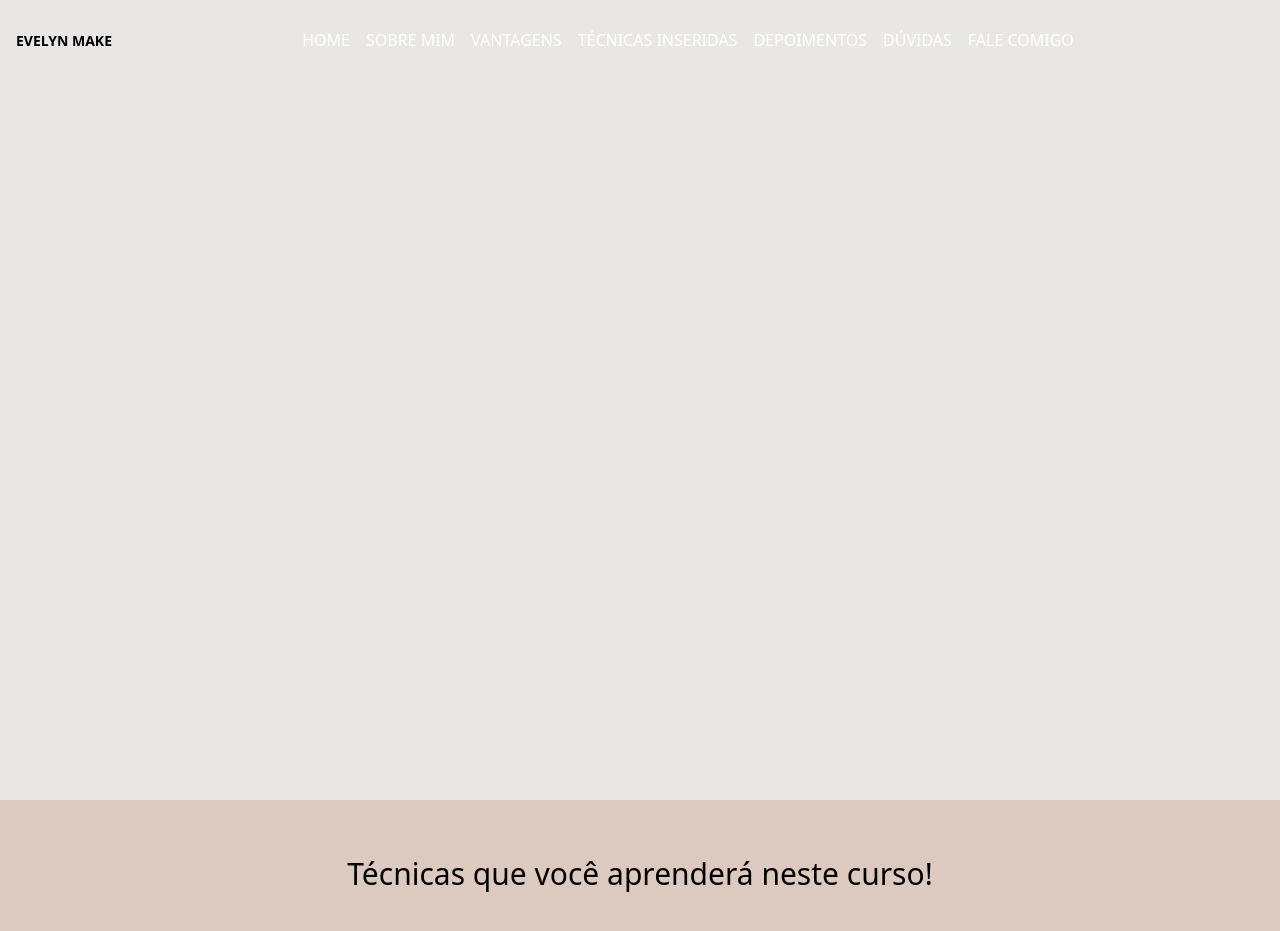
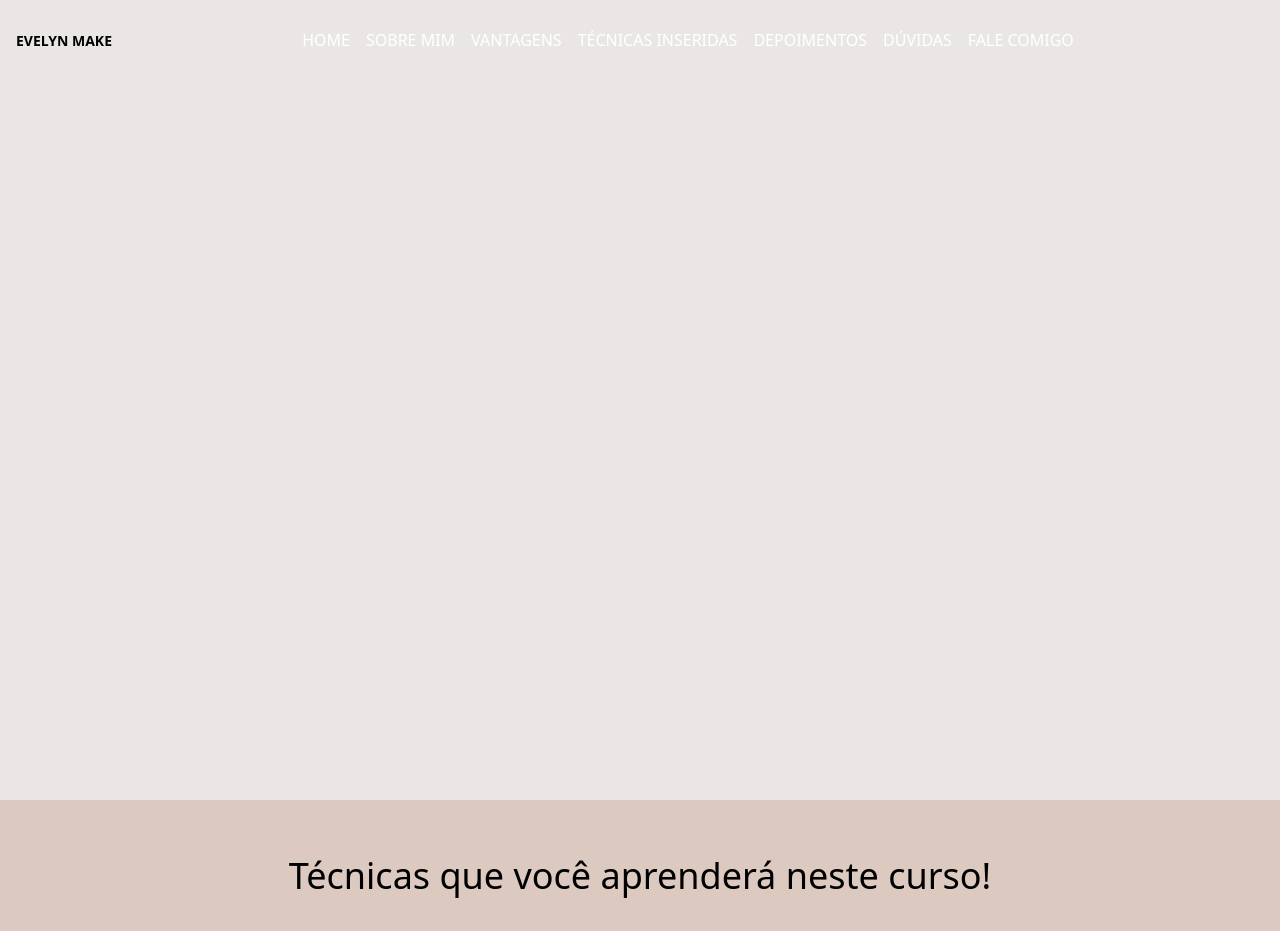
Before and after one commit to tiago-forward/landing-page-curso-evelyn, a React (Vite) app: page / in a window 1280 px wide. Shown: the top 931 px of the page. Built offline with nearby package versions, Linux system fonts and the light colour scheme.

Commit message:
Adjusted component Title

```diff
--- a/src/components/Title/index.tsx
+++ b/src/components/Title/index.tsx
@@ -5,7 +5,7 @@ interface TitleProps {
 export function Title({ text }: TitleProps) {
     return (
         <>
-            <h2 className="text-3xl text-center">{text}</h2>
+            <h2 className="text-3xl text-center font-medium font-robotoSlab lg:text-4xl">{text}</h2>
         </>
     )
 }
```
